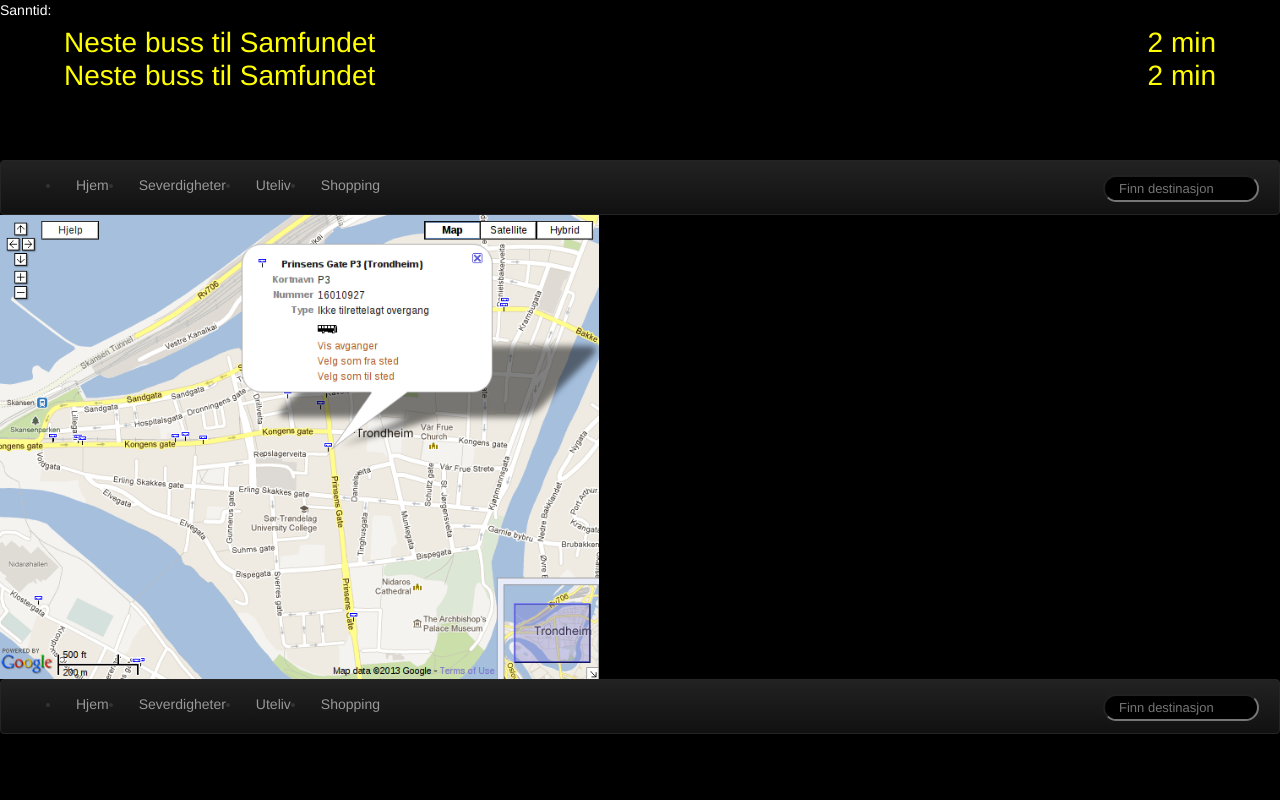
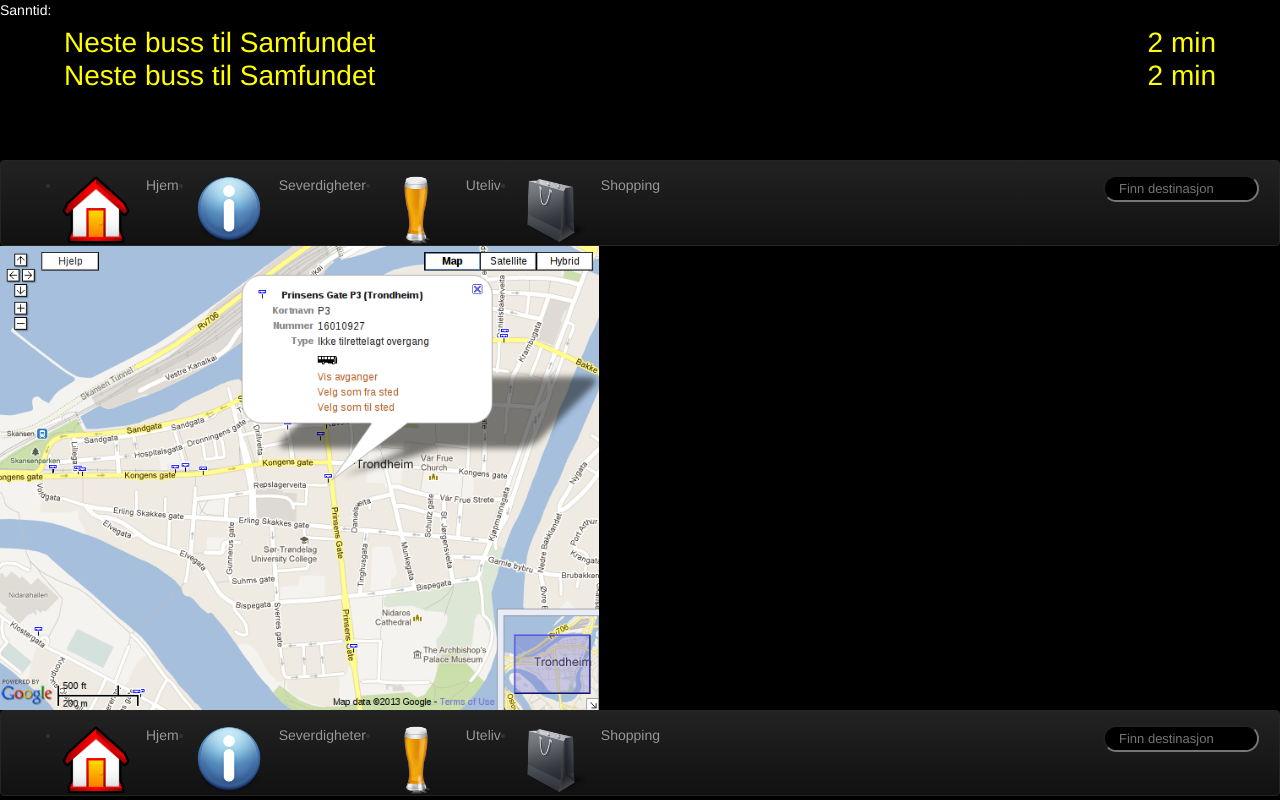
Before and after one commit to magnuskiro/ATBdemo, a PHP site: page /index.php in a window 1280 px wide. Run offline with PHP 8.4, Linux system fonts and the light colour scheme; some libraries are stand-ins or nearby versions.

Commit message:
embed icons yeah

```diff
--- /dev/null
+++ b/menu.css
@@ -0,0 +1,6 @@
+
+.icon {
+    width: 70px;
+    height: 70px;
+    float: left;
+}
--- a/menu.php
+++ b/menu.php
@@ -2,11 +2,10 @@
               <div class="navbar-inner">
                 <div class="container">
                     <ul class="nav">
-                  	  <li><a href="index.php">Hjem</a></li>
-                      <!-- <li class="active"><a href="#">Severdigheter</a></li>-->
-                      <li><a href="turist.php">Severdigheter</a></li>
-                      <li><a href="restaurant.php">Uteliv</a></li>
-                      <li><a href="shopping.php">Shopping</a></li>
+                  	  <li><a href="index.php"><img class="icon" src="icons/home.png"></img>Hjem</a></li>
+                      <li><a href="turist.php"><img class="icon" src="icons/info.png"></img>Severdigheter</a></li>
+                      <li><a href="restaurant.php"><img class="icon" src="icons/beer.png"></img>Uteliv</a></li>
+                      <li><a href="shopping.php"><img class="icon" src="icons/shopping.png"></img>Shopping</a></li>
 
                     <form class="navbar-search" action="">
                       <input type="text" class="search-query span2" placeholder="Finn destinasjon">
```
